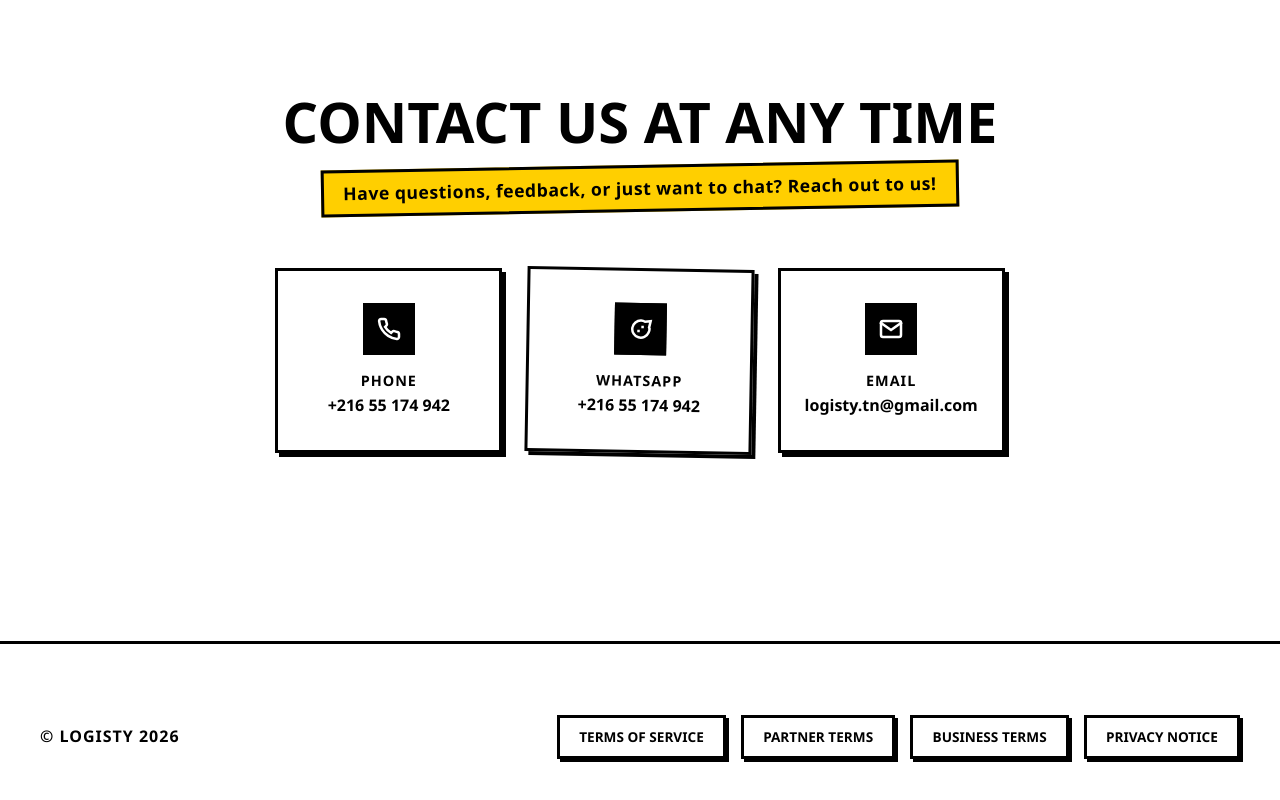
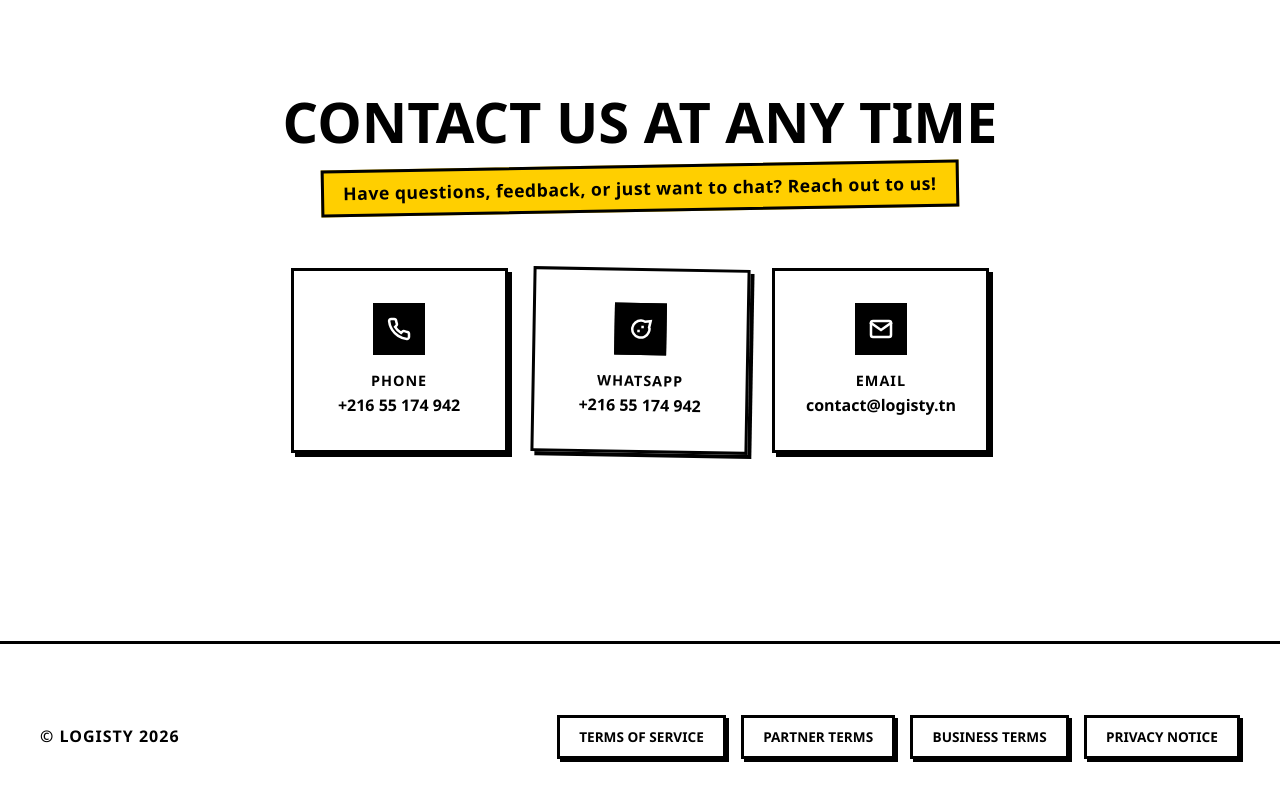
Before and after one commit to logisty/website, a React (Vite) app: page /#/ in a window 1280 px wide. Shown: the part 1706-2506 px from the top of the page. Built offline with nearby package versions, Linux system fonts and the light colour scheme; no server answers.

Commit message:
updated the contact email

```diff
--- a/src/pages/home/Contact/ContactSection.tsx
+++ b/src/pages/home/Contact/ContactSection.tsx
@@ -45,7 +45,7 @@
               </svg>
             </div>
             <span className="contact-label">{t('contactEmail')}</span>
-            <a href="mailto:logisty.tn@gmail.com" className="contact-value">logisty.tn@gmail.com</a>
+            <a href="mailto:contact@logisty.tn" className="contact-value">contact@logisty.tn</a>
           </div>
         </div>
       </div>
```
